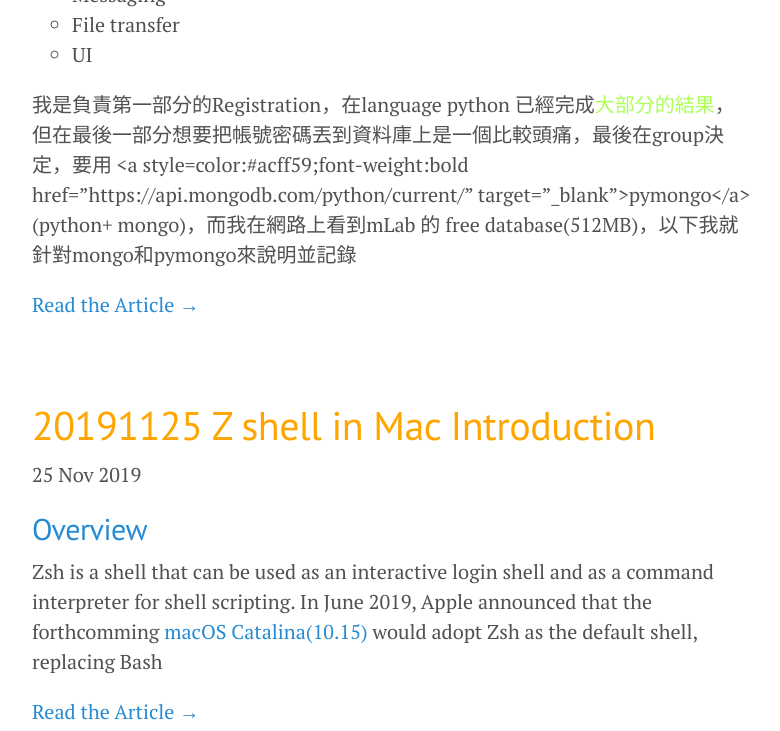
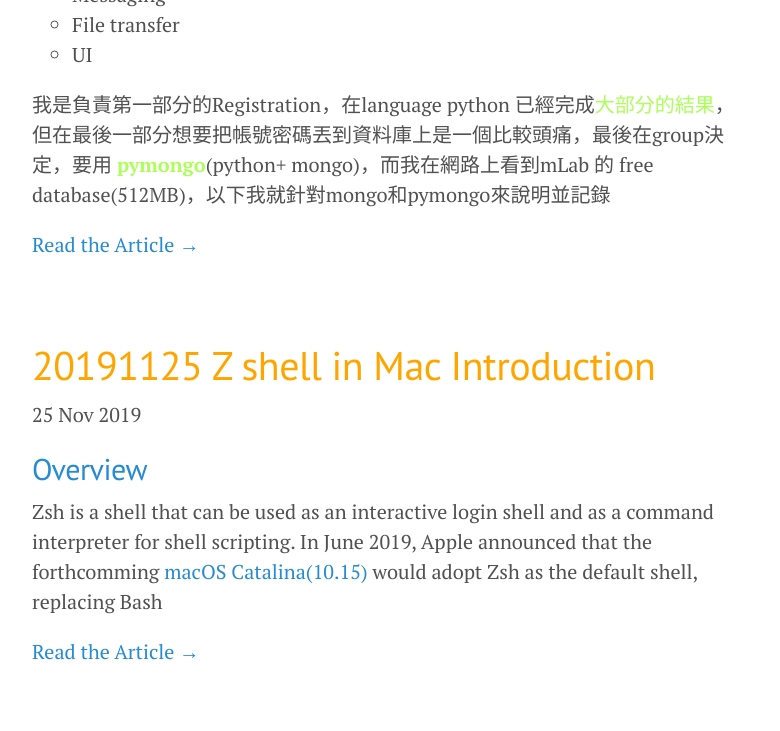
Before and after one commit to wenlianghuang/MattBlog, a Jekyll site: the page built from index.html, in a window 1280 px wide and 900 px high, scrolled down 329 px, cut to the strip 169-900 px from the top of the window. Shown: the whole strip, without its empty margins (248-1028 px from the left). Built offline with Jekyll 4.4.1, drawn with Linux system fonts in a browser that asks for light colours; the list of posts is cut into pages by our own code.

Commit message:
20191219 modified file

```diff
--- a/_posts/2019-12-19-Mongo_pymongo.md
+++ b/_posts/2019-12-19-Mongo_pymongo.md
@@ -11,8 +11,8 @@ title: "20191219 Mongo and pymongo"
     <li>File transfer</li>
     <li>UI</li>
 </ul>
-我是負責第一部分的Registration，在language python 已經完成<a href="https://github.com/wenlianghuang/Computer-Network-Final-Project/blob/my-own-code/GUI/RegistrationGui.py" target="_blank" style="color:#acff59">大部分的結果</a>，但在最後一部分想要把帳號密碼丟到資料庫上是一個比較頭痛，最後在group決定，要用
-<a style=color:#acff59;font-weight:bold href="https://api.mongodb.com/python/current/" target="_blank">pymongo</a>(python+ mongo)，而我在網路上看到mLab 的 free database(512MB)，以下我就針對mongo和pymongo來說明並記錄
+我是負責第一部分的Registration，在language python 已經完成<a href="https://github.com/wenlianghuang/Computer-Network-Final-Project/blob/my-own-code/GUI/RegistrationGui.py" style="color:#acff59">大部分的結果</a>，但在最後一部分想要把帳號密碼丟到資料庫上是一個比較頭痛，最後在group決定，要用
+<a href="https://api.mongodb.com/python/current/" style="color:#acff59;font-weight:bold" >pymongo</a>(python+ mongo)，而我在網路上看到mLab 的 free database(512MB)，以下我就針對mongo和pymongo來說明並記錄
 
 <h2>Mongo</h2>
 因為在網路上(官方也有)有很多的方式來下載Mongo，在此就不多贅述，我們先從<a style=color:#acff59; href="https://mlab.com" target="_blank">mLab的網站開始</a>:
```
